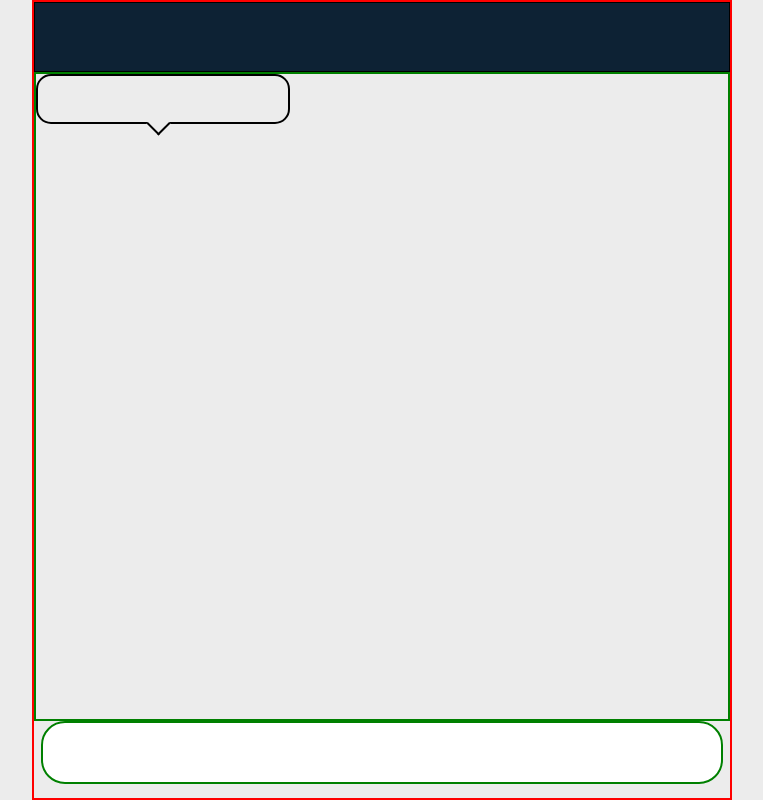
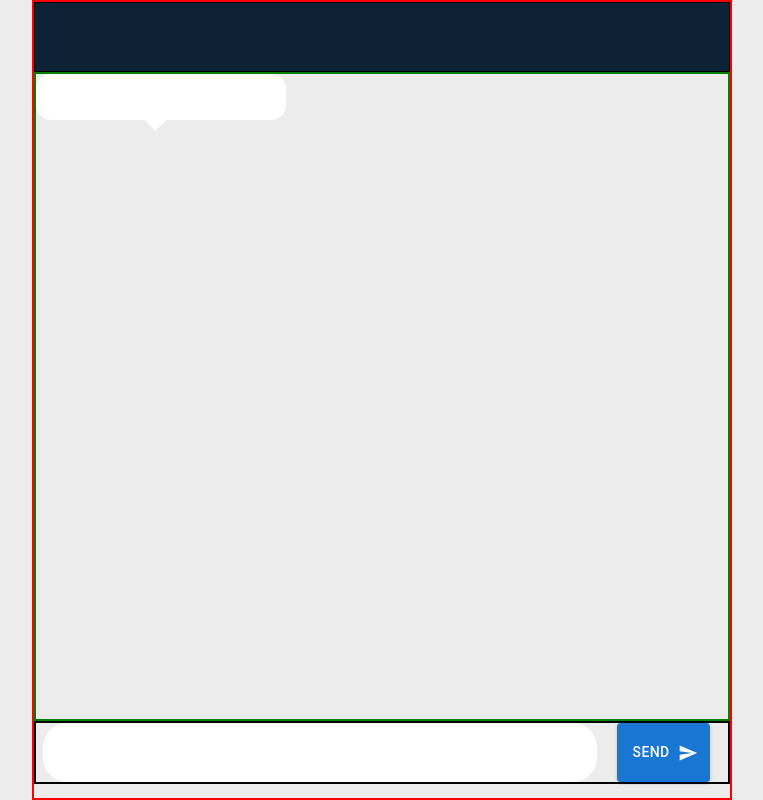
Before and after one commit to Afshal-Hassan/ChatApp, a React (Create React App) app: page / in a window 1280 px wide. Shown: the whole page, without its empty margins (258-1021 px from the left). Built offline with nearby package versions, Linux system fonts and the light colour scheme.

Commit message:
Message Component updated

```diff
--- a/package.json
+++ b/package.json
@@ -38,6 +38,7 @@
   "devDependencies": {
     "@emotion/react": "^11.10.5",
     "@emotion/styled": "^11.10.5",
+    "@mui/icons-material": "^5.10.16",
     "@mui/material": "^5.10.16",
     "react-router-dom": "^5.0.0"
   }
--- a/src/components/Message/Message.css
+++ b/src/components/Message/Message.css
@@ -23,9 +23,9 @@
     box-sizing: border-box !important;
 }
 .type-messages{
-    border: 2px solid green !important;
-    width: 98% !important;
-    height: 8% !important;
+    border: 1px solid white !important;
+    width: 80% !important;
+    height:100% !important;
     box-sizing: border-box !important;
     margin-left: 6.99px !important;
    border-radius: 24px !important;
@@ -35,7 +35,7 @@
 .messsages{
     width: 250px;
     height: 46px;
-    border: 2px solid black;
+    background-color:  white;
     position: relative;
     border-radius: 15px !important;
 
@@ -46,7 +46,7 @@
     position: absolute !important;
     width: 15px !important;
     height: 15px !important;
-    border: 2px solid black !important;
+
     border-left: 0px !important;
     border-top: 0px !important;
     top: 100% !important;
@@ -54,5 +54,17 @@
     margin-left: -13px !important;
     transform: rotate(45deg) !important;
     margin-top: -7px !important;
-    background: #ececec !important;
+    background: white !important;
 }
+.message-send{
+    border: 2px solid black !important;
+    width: 100% !important;
+    height: 8% !important;
+    box-sizing: border-box !important;
+    display: flex !important;
+    flex-direction: row !important;
+
+}
+.send-btn{
+    margin-left: 20px !important;
+}
--- a/src/components/Message/Message.jsx
+++ b/src/components/Message/Message.jsx
@@ -1,5 +1,6 @@
-import { Container } from '@mui/material';
+import { Button, Container } from '@mui/material';
 import React from 'react';
+import SendIcon from '@mui/icons-material/Send';
 import "./Message.css"
 
 function Message() {
@@ -13,8 +14,15 @@ function Message() {
           <div className='messsages'></div>
           <div className='messsages-border'></div>
         </div>
+        <div className='message-send'>
+
+
           <div className='type-messages'>
 
+          </div>
+          <Button variant="contained" className='send-btn' endIcon={<SendIcon />}>
+            Send
+          </Button>
         </div>
       </Container>
     </div>
```
Also changed, not shown: 1 other file (tests, documents, lock files or other folders). Lines whose indentation alone changed are shown as unchanged.
